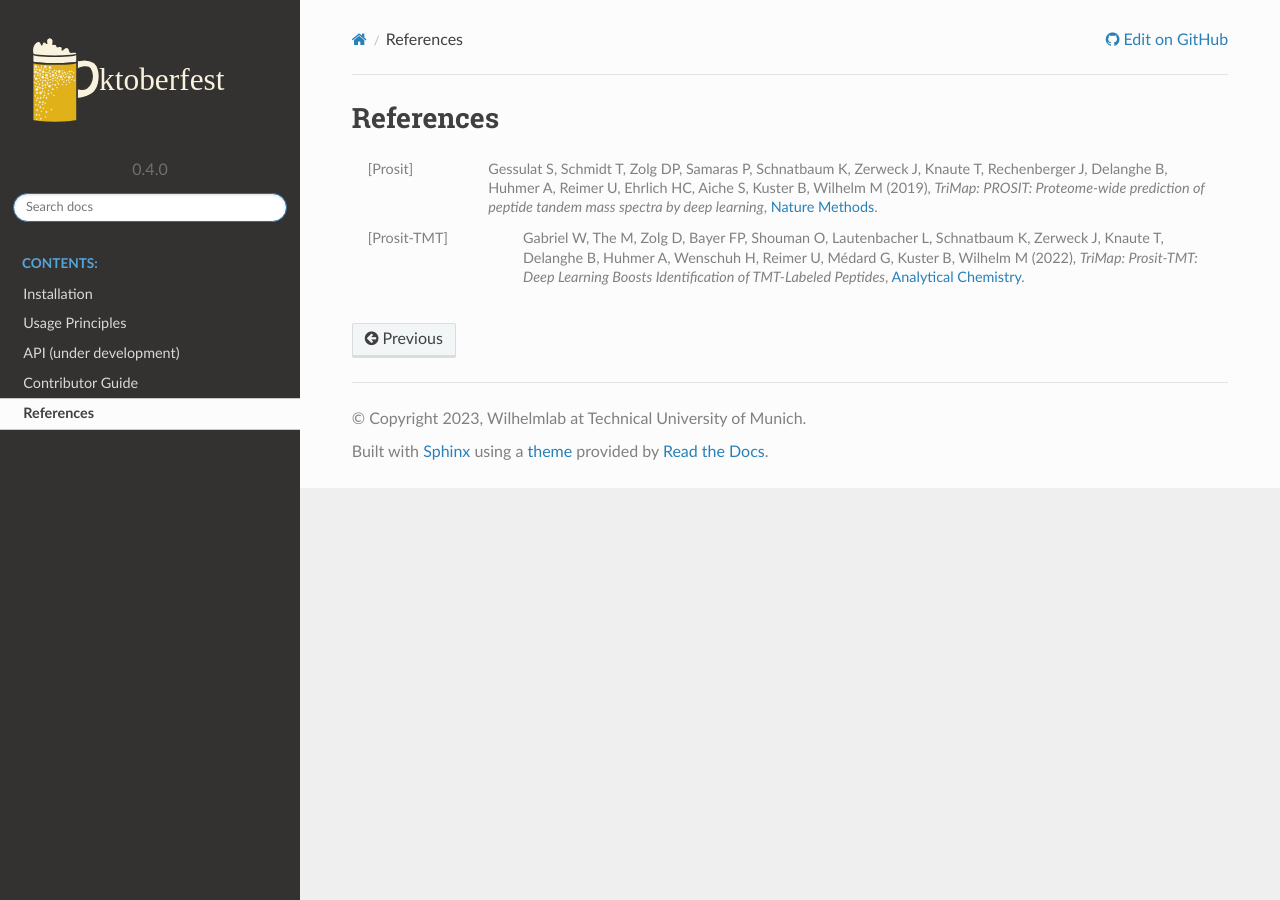
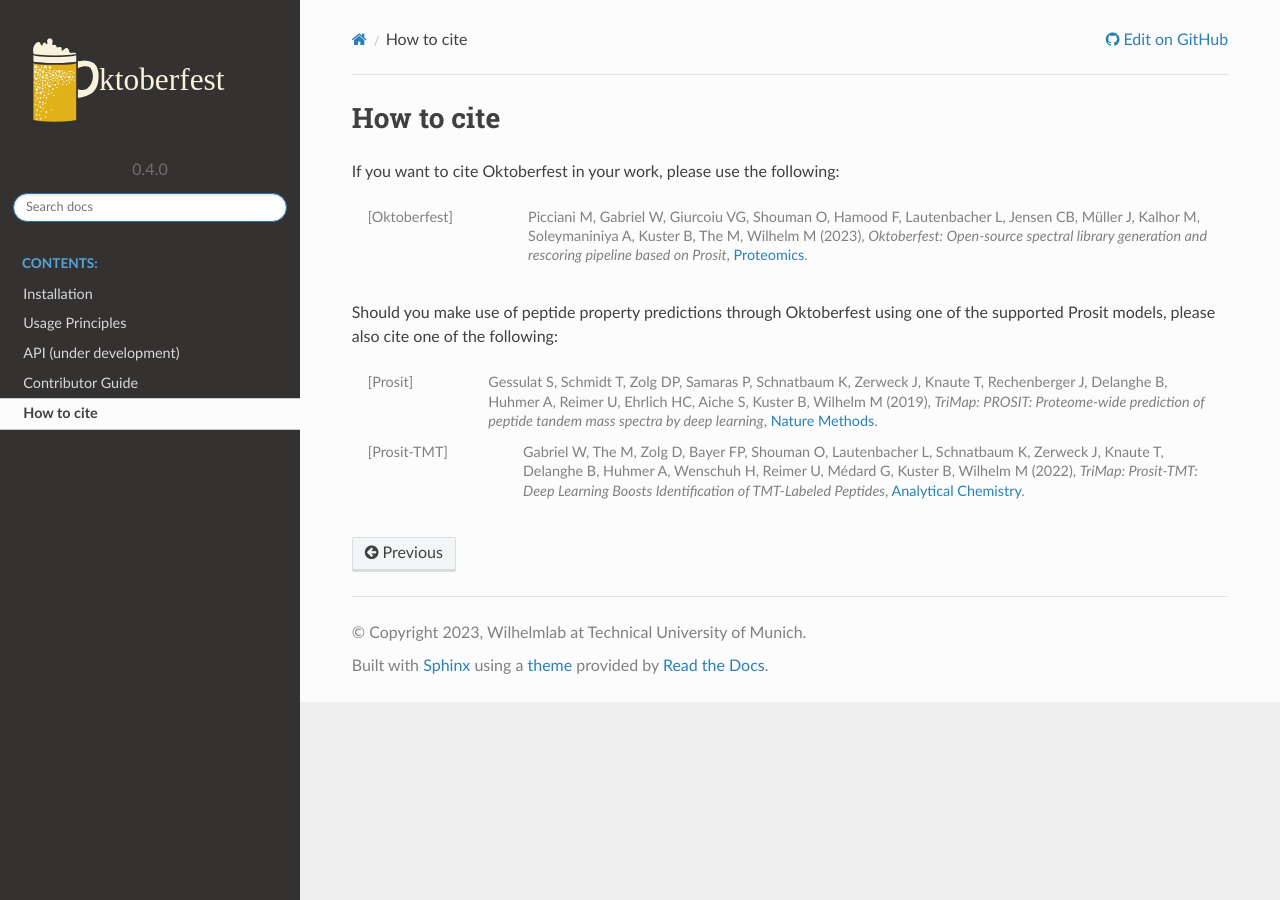
Before and after one commit to wilhelm-lab/oktoberfest, a Sphinx documentation site: the page built from docs/reference.rst, in a window 1280 px wide. Built offline with Sphinx 7.4.7 and the Read the Docs theme 2.0.0, drawn with Linux system fonts in a browser that asks for light colours; pages that are not in the unit, such as notebooks, are missing from menus.

```diff
--- a/docs/reference.rst
+++ b/docs/reference.rst
@@ -1,10 +1,18 @@
-References
-==========
+How to cite
+===========
+
+If you want to cite Oktoberfest in your work, please use the following:
+
+.. [Oktoberfest] Picciani M, Gabriel W, Giurcoiu VG, Shouman O, Hamood F, Lautenbacher L, Jensen CB, Müller J, Kalhor M, Soleymaniniya A, Kuster B, The M, Wilhelm M (2023),
+    *Oktoberfest: Open-source spectral library generation and rescoring pipeline based on Prosit*,
+    `Proteomics <https://doi.org/10.1002/pmic.202300112>`__.
+
+Should you make use of peptide property predictions through Oktoberfest using one of the supported Prosit models, please also cite one of the following:
 
 .. [Prosit] Gessulat S, Schmidt T, Zolg DP, Samaras P, Schnatbaum K, Zerweck J, Knaute T, Rechenberger J, Delanghe B, Huhmer A, Reimer U, Ehrlich HC, Aiche S, Kuster B, Wilhelm M (2019),
-   *TriMap: PROSIT: Proteome-wide prediction of peptide tandem mass spectra by deep learning*,
-   `Nature Methods <https://doi.org/10.1038/s41592-019-0426-7>`__.
+    *TriMap: PROSIT: Proteome-wide prediction of peptide tandem mass spectra by deep learning*,
+    `Nature Methods <https://doi.org/10.1038/s41592-019-0426-7>`__.
 
 .. [Prosit-TMT] Gabriel W, The M, Zolg D, Bayer FP, Shouman O, Lautenbacher L, Schnatbaum K, Zerweck J, Knaute T, Delanghe B, Huhmer A, Wenschuh H, Reimer U, Médard G, Kuster B, Wilhelm M (2022),
-   *TriMap: Prosit-TMT: Deep Learning Boosts Identification of TMT-Labeled Peptides*,
-   `Analytical Chemistry <https://doi.org/10.1021/acs.analchem.1c05435>`__.
+    *TriMap: Prosit-TMT: Deep Learning Boosts Identification of TMT-Labeled Peptides*,
+    `Analytical Chemistry <https://doi.org/10.1021/acs.analchem.1c05435>`__.
```
Also changed, not shown: docs/news.rst (+9 -0 lines).
